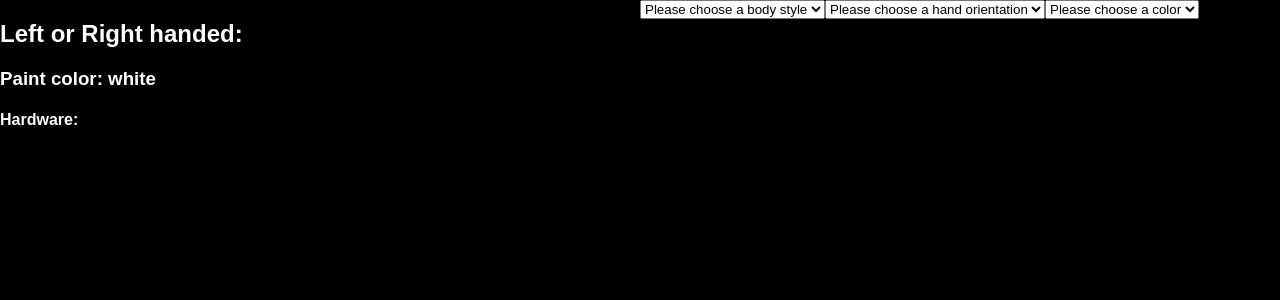
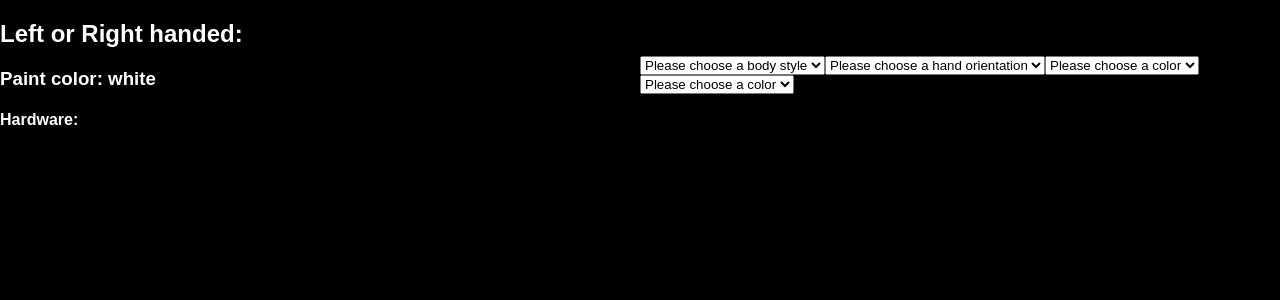
Before and after one commit to MarkNewcomb1/capstone-build-your-custom-guitar, a React (Create React App) app: page / in a window 1280 px wide. Shown: the top 300 px of the page. Built offline with nearby package versions, Linux system fonts and the light colour scheme.

Commit message:
styled flex containers and components

```diff
--- a/src/App.css
+++ b/src/App.css
@@ -7,9 +7,9 @@
         flex-direction: row;
     }
 }
-.guitar-component {
+.guitar-component, .form-component {
     flex: 1;
 }
 .form-component {
-    flex: 1;
+    align-self: center;
 }
--- a/src/App.js
+++ b/src/App.js
@@ -35,7 +35,7 @@ class App extends Component {
     return (
       <div className='flex-parent'>
         <Guitar {...this.state} />
-        <Form setBody={this.setBody} setHand={this.setHand} setPaint={this.setPaint} />
+        <Form setBody={this.setBody} setHand={this.setHand} setPaint={this.setPaint} setPickguard={this.setPickguard} />
       </div>
     );
   }
--- a/src/Components/Form.js
+++ b/src/Components/Form.js
@@ -23,6 +23,14 @@ const Form = (props) => {
                 <option value='purple'>Purple</option>
             </select>
 
+            <select onChange={(e)=> props.setPickguard(e.target.value)} defaultValue = 'choose'>
+                <option value='choose' disabled>Please choose a color</option>
+                <option value='maroon'>Maroon</option>
+                <option value='#ADCEBE'>Surf Green</option>
+                <option value='#EBDFCB'>White</option>
+                <option value='purple'>Purple</option>
+            </select>
+
         </form>
     );
 }
```
